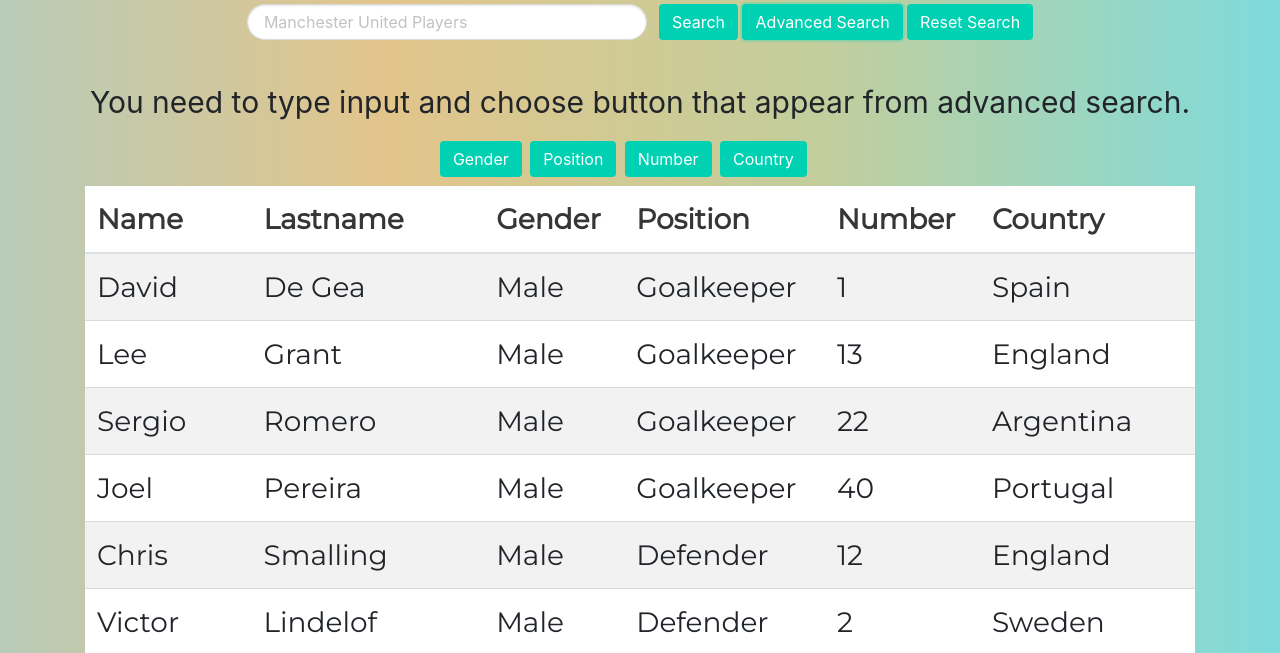
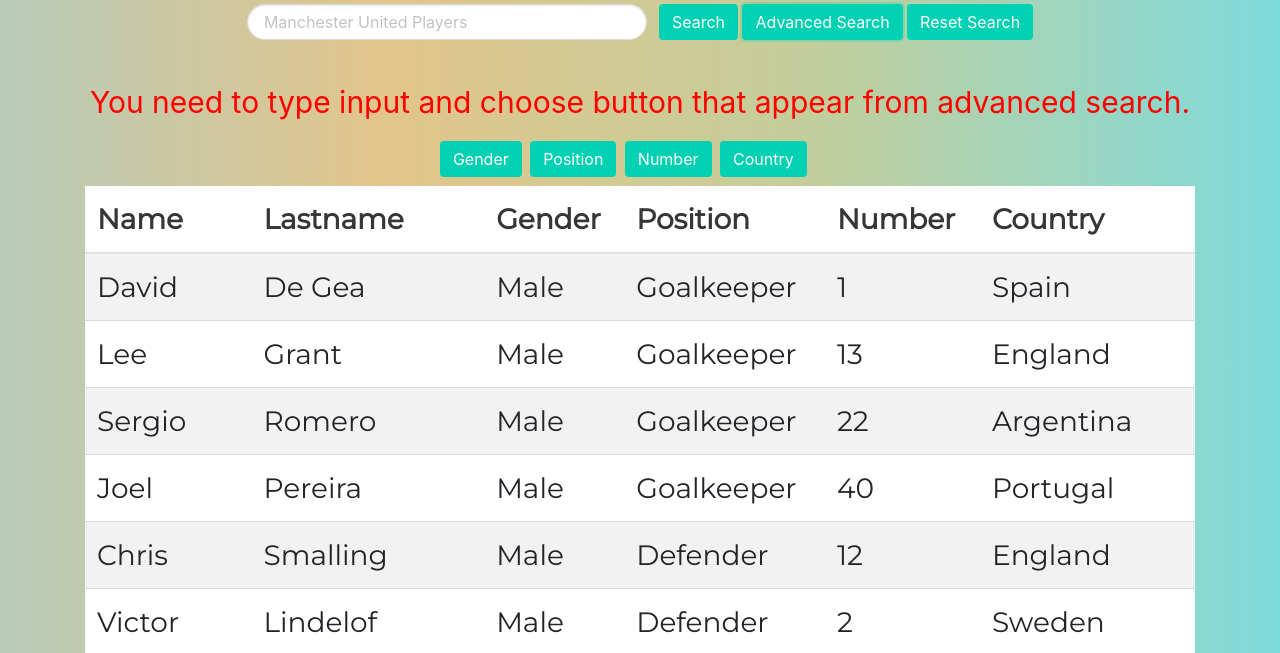
Before and after one commit to Yackz/Yackz.github.io, a plain HTML site: page jquery3/index.html in a window 1280 px wide. Both pictures are taken after a click on the button "Advanced Search". Shown: the part 146-799 px from the top of the page. Drawn offline with nearby package versions, Linux system fonts and the light colour scheme.

Commit message:
Update index.html

```diff
--- a/jquery3/index.html
+++ b/jquery3/index.html
@@ -49,7 +49,7 @@
         <div class="level-item">
 
                 <div class="advanced" id="checkboxes" style="display: none;">
-                        <p style="color = red">
+                        <p style="color : red">
                                 You need to type input and choose button that appear from advanced search.
                             </p>
 
```
